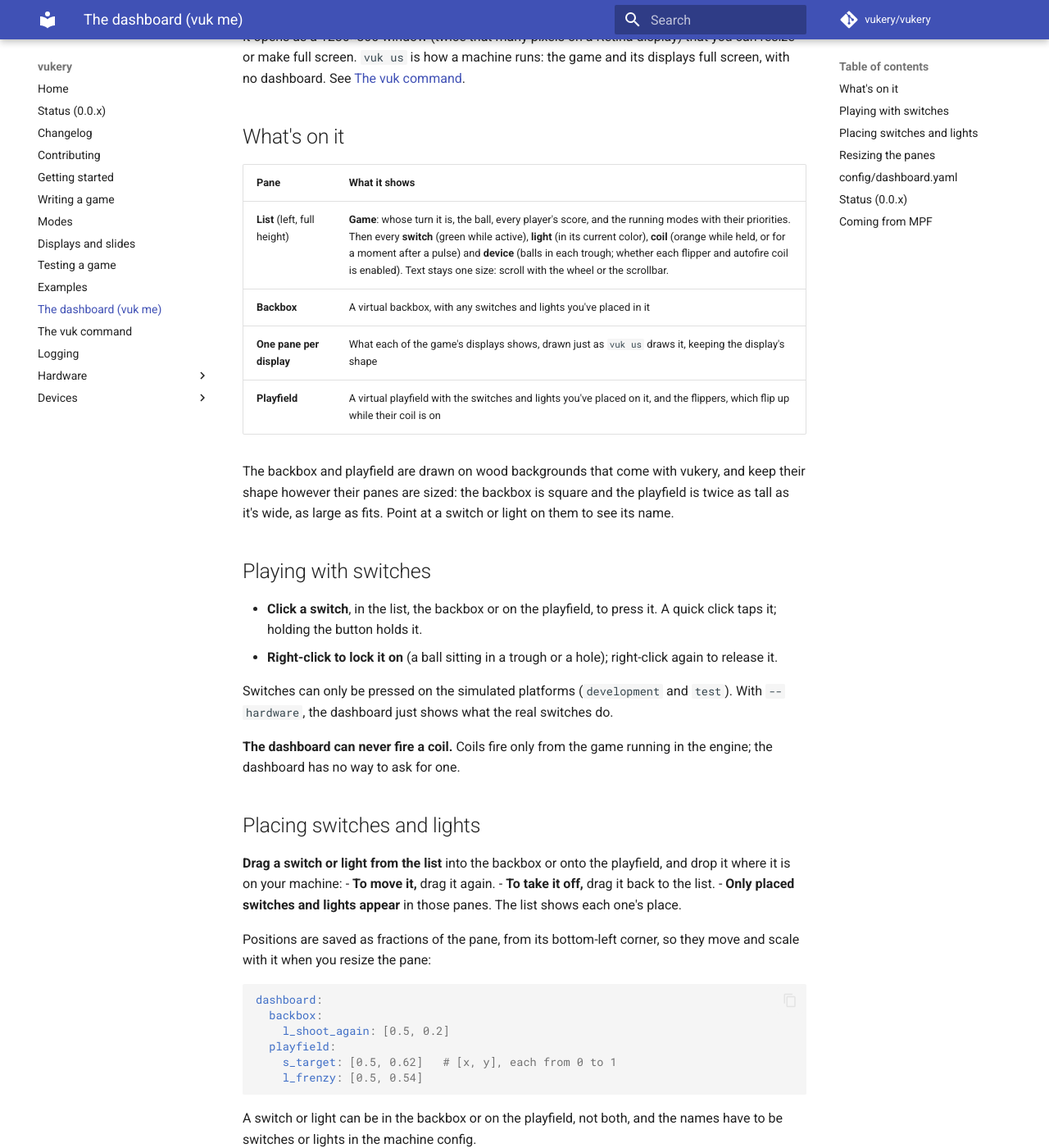
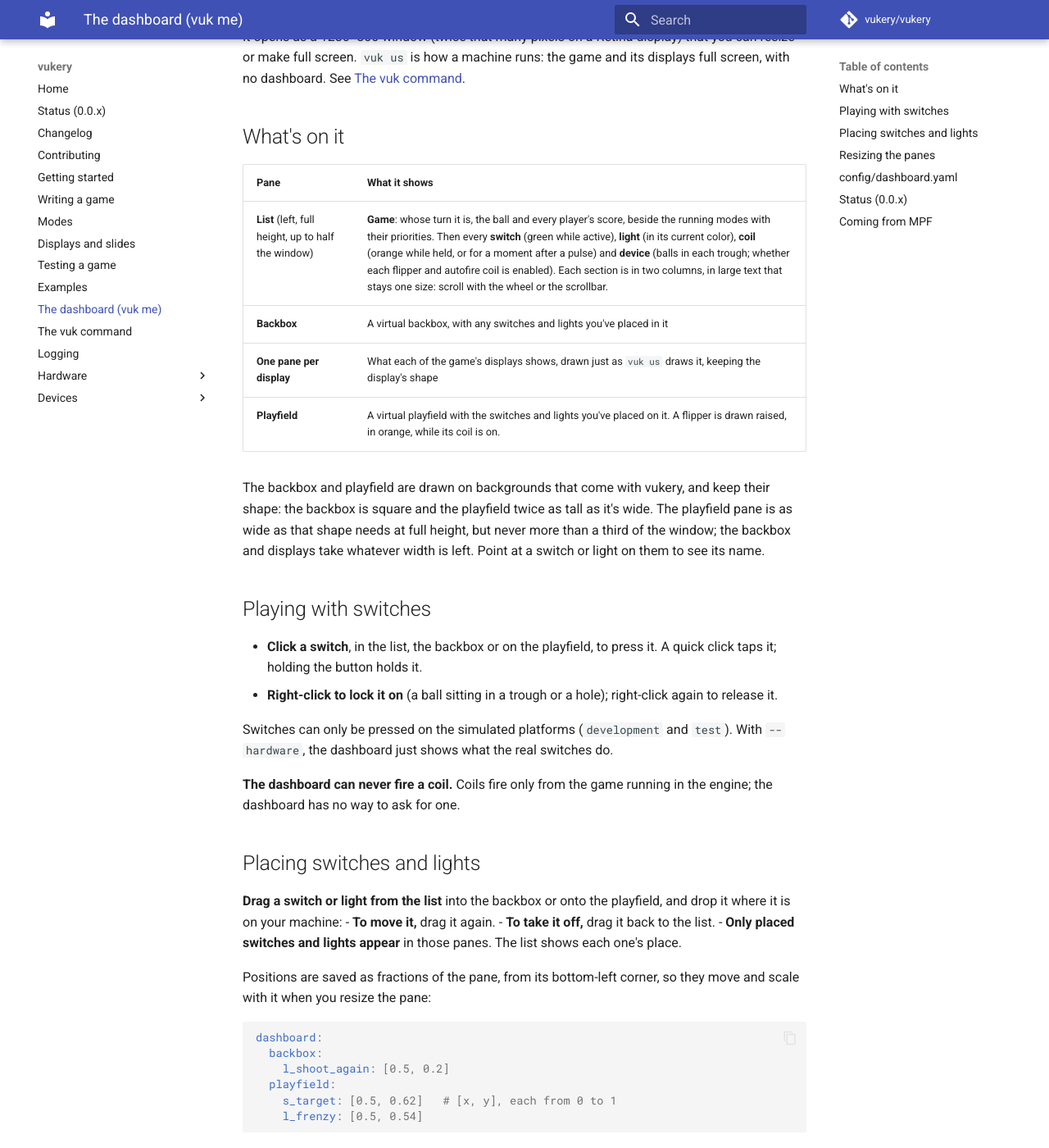
Before and after one commit to vukery/vukery, an MkDocs documentation site: the page built from docs/dashboard.md, in a window 1280 px wide and 1400 px high, scrolled down 290 px. Shown: the whole window at 82% size. Built offline with MkDocs 1.6.1 and Material for MkDocs 9.7.7, drawn with Linux system fonts in a browser that asks for light colours; comment, search, counter and statistics services are not loaded; some of the changed text lies outside the part shown.

Commit message:
docs: the two-column list and the self-sizing playfield
Co-Authored-By: Claude Opus 5.5 <noreply@anthropic.com>

````diff
--- a/docs/dashboard.md
+++ b/docs/dashboard.md
@@ -17,14 +17,16 @@ the game and its displays full screen, with no dashboard. See
 
 | Pane | What it shows |
 |---|---|
-| **List** (left, full height) | **Game**: whose turn it is, the ball, every player's score, and the running modes with their priorities. Then every **switch** (green while active), **light** (in its current color), **coil** (orange while held, or for a moment after a pulse) and **device** (balls in each trough; whether each flipper and autofire coil is enabled). Text stays one size: scroll with the wheel or the scrollbar. |
+| **List** (left, full height, up to half the window) | **Game**: whose turn it is, the ball and every player's score, beside the running modes with their priorities. Then every **switch** (green while active), **light** (in its current color), **coil** (orange while held, or for a moment after a pulse) and **device** (balls in each trough; whether each flipper and autofire coil is enabled). Each section is in two columns, in large text that stays one size: scroll with the wheel or the scrollbar. |
 | **Backbox** | A virtual backbox, with any switches and lights you've placed in it |
 | **One pane per display** | What each of the game's displays shows, drawn just as `vuk us` draws it, keeping the display's shape |
-| **Playfield** | A virtual playfield with the switches and lights you've placed on it, and the flippers, which flip up while their coil is on |
+| **Playfield** | A virtual playfield with the switches and lights you've placed on it. A flipper is drawn raised, in orange, while its coil is on. |
 
-The backbox and playfield are drawn on wood backgrounds that come with
-vukery, and keep their shape however their panes are sized: the backbox is
-square and the playfield is twice as tall as it's wide, as large as fits.
+The backbox and playfield are drawn on backgrounds that come with vukery,
+and keep their shape: the backbox is square and the playfield twice as tall
+as it's wide. The playfield pane is as wide as that shape needs at full
+height, but never more than a third of the window; the backbox and displays
+take whatever width is left.
 Point at a switch or light on them to see its name.
 
 ## Playing with switches
@@ -67,15 +69,16 @@ the names have to be switches or lights in the machine config.
 
 ## Resizing the panes
 
-**Drag the edge between two panes** to resize them: the list's edge, the
-playfield's edge, and the edges between the backbox and each display. No
-pane gets smaller than 5% of the window.
+**Drag the edge between two panes** to resize them: the list's edge (5% to
+50% of the window), and the edges between the backbox and each display. The
+playfield sizes itself.
 
 ## `config/dashboard.yaml`
 
 Whenever you resize a pane or place something, `vuk me` saves the layout to
-`config/dashboard.yaml`. Pane sizes are a percentage of the window, to the
-nearest tenth:
+`config/dashboard.yaml`: the list's width and the heights of the backbox and
+display panes, as a percentage of the window to the nearest tenth, and
+everything you've placed:
 
 ```yaml
 # vuk me's dashboard. vuk me rewrites this file when you resize a pane or drag
@@ -84,12 +87,13 @@ nearest tenth:
 
 dashboard:
   arrangement_lock: false  # true: vuk me can't change the layout
-  panes:  # each pane's width and height, as a % of the window
-    list:      {width: 40.0, height: 100.0}
-    backbox:   {width: 35.0, height: 55.0}
-    main:      {width: 35.0, height: 22.5}
-    apron:     {width: 35.0, height: 22.5}
-    playfield: {width: 25.0, height: 100.0}
+  # Pane sizes, as a % of the window. The playfield is as wide as its 1:2 shape
+  # needs (at most 33%); the backbox and displays take the rest.
+  panes:
+    list:    {width: 40.0}
+    backbox: {height: 55.0}
+    main:    {height: 22.5}
+    apron:   {height: 22.5}
   playfield:  # switches and lights placed in the playfield: [x, y], each 0 to 1
     s_target: [0.5, 0.62]
 ```
@@ -97,15 +101,11 @@ dashboard:
 - **Set `arrangement_lock: true`** once the layout is right. Then panes
   can't be resized, and nothing can be placed or moved.
 - **Each display has a pane named after it** (`main` and `apron` above).
-- **If you edit sizes by hand, they have to fit together:**
-  - the list and playfield are full height;
-  - the backbox and display panes share the middle column's width, and
-    their heights add up to 100;
-  - the widths across add up to 100.
-
-  vukery says which pane doesn't fit.
+- **If you edit sizes by hand,** the list's width is 5 to 50, and the
+  heights of the backbox and display panes add up to 100. vukery says what
+  doesn't fit.
 - **Panes left out keep their default size.** Without the file, the list is
-  40%, the playfield 25%, and the backbox gets 55% of the middle column.
+  40% wide and the backbox gets 55% of the middle column's height.
 - **The file is for `vuk me` only.** `vuk it` creates it, and it's the
   `dashboard:` section of the config, merged like any other config file.
 
````
Also changed, not shown: docs/changelog.md (+11 -0 lines), 3 other files.
